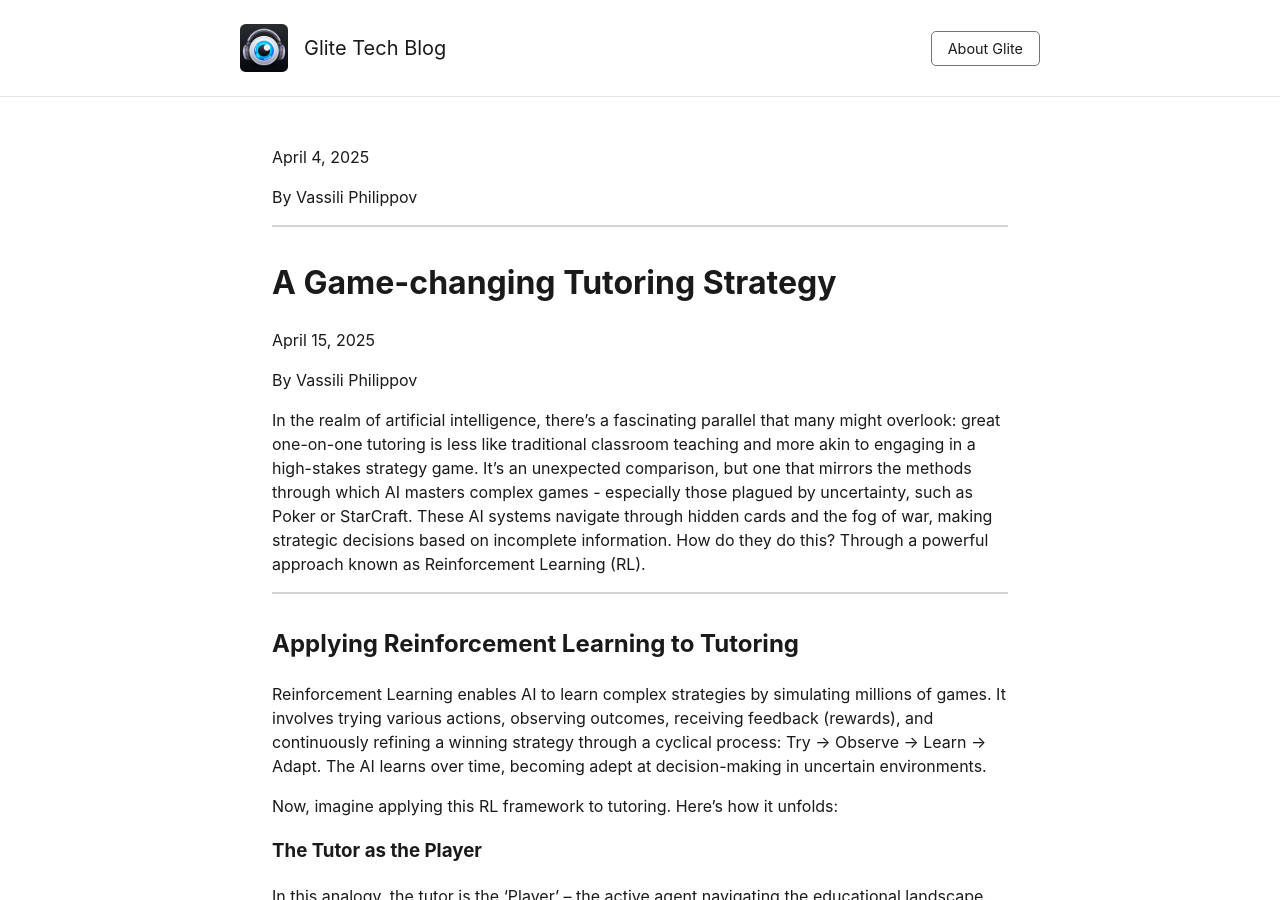
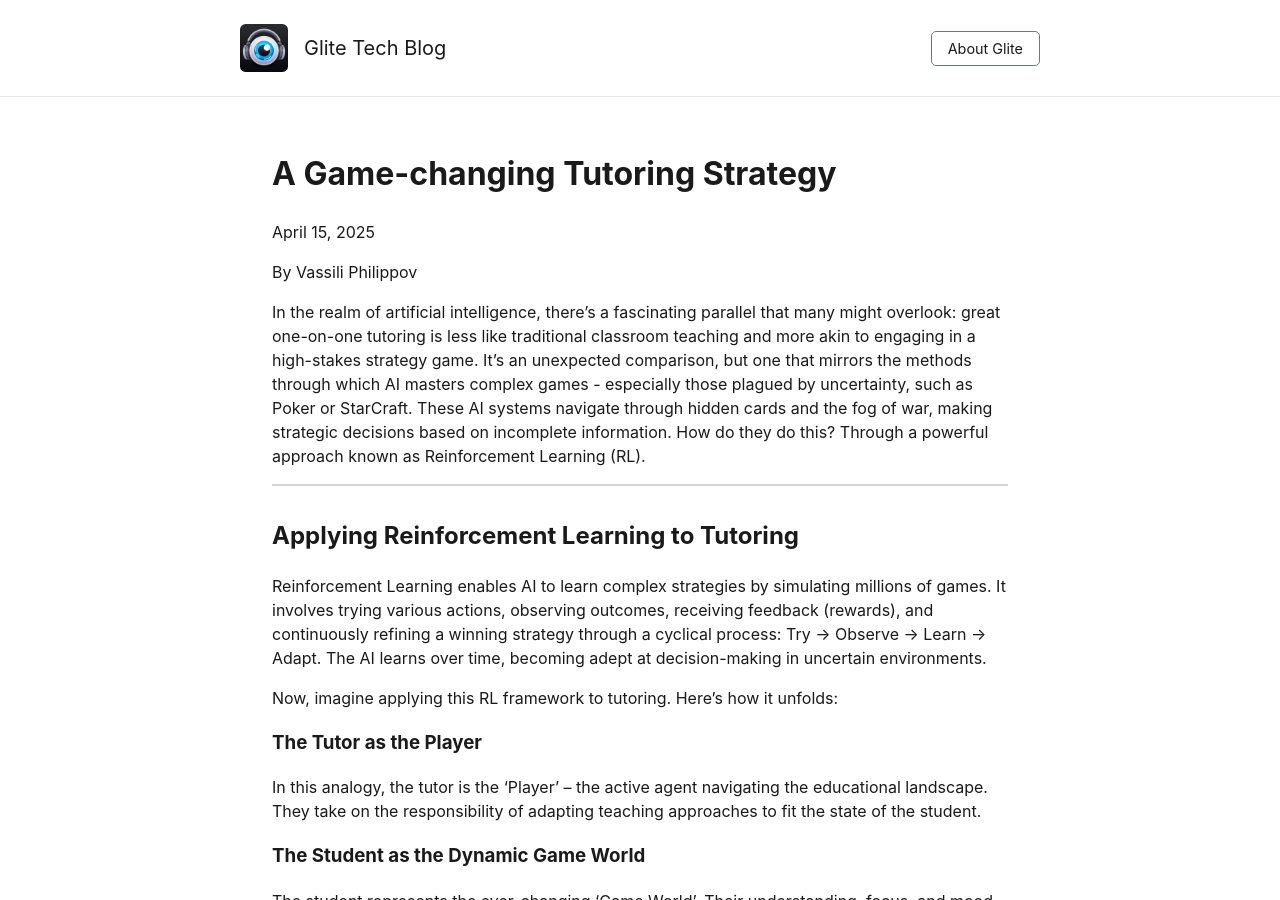
Before and after one commit to CharlieJB-Glite/glite-blog, a Jekyll site: the page built from _posts/2025-04-15-tutoring-as-a-reinforcement-learning-task.md, in a window 1280 px wide and 900 px high. Built offline with Jekyll 4.4.1, drawn with Linux system fonts in a browser that asks for light colours.

Commit message:
Fix blog post header formatting

```diff
--- a/_posts/2025-04-15-tutoring-as-a-reinforcement-learning-task.md
+++ b/_posts/2025-04-15-tutoring-as-a-reinforcement-learning-task.md
@@ -6,11 +6,6 @@ desc: "In the realm of artificial intelligence, there's a fascinating parallel t
 image: './assets/images/article_imgs/article1_header.jpeg'
 ---
 
-April 4, 2025
-
-By Vassili Philippov
-
----
 # A Game-changing Tutoring Strategy
 
 April 15, 2025
```
Also changed, not shown: _posts/2025-03-12-a-simple-standard-for-making-sense-of-educational-rcts.md (+2 -4 lines), _posts/2025-03-12-education-as-medicine.md (+0 -5 lines), _posts/2025-06-03-the-2-sigma-problem-and-the-ai-tutor-dream.md (+2 -4 lines).
